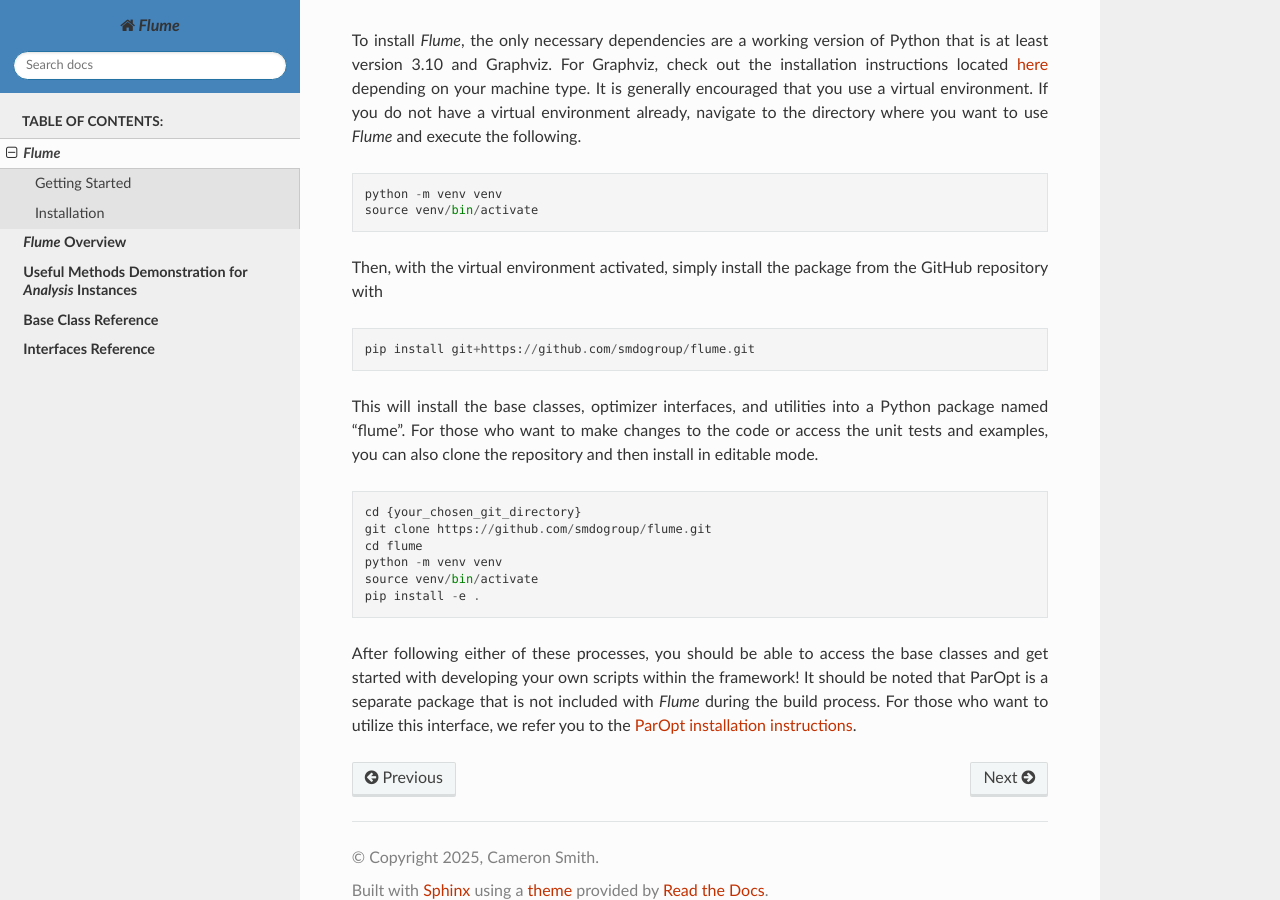
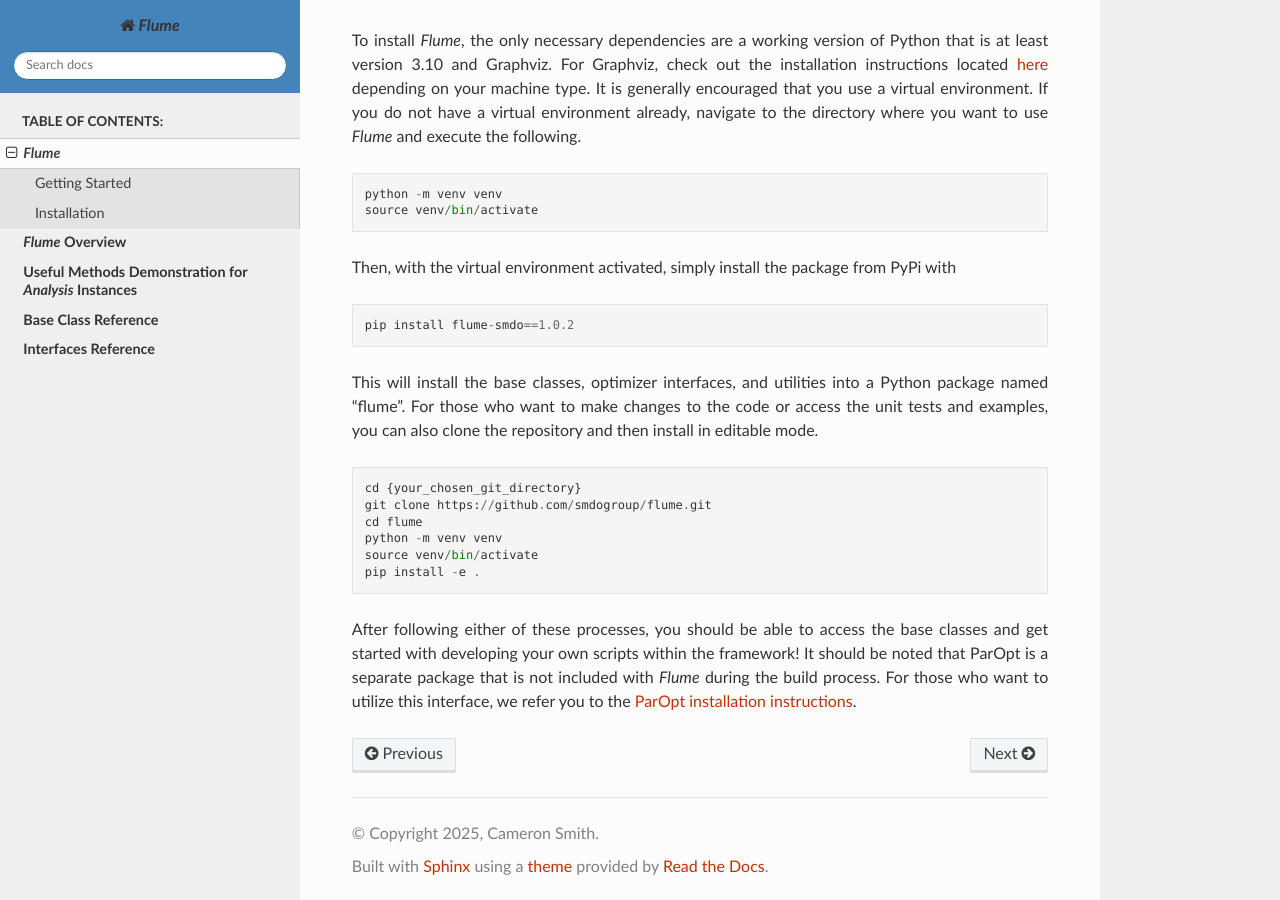
Before and after one commit to smdogroup/flume, a Sphinx documentation site: the page built from docs/source/README.md, in a window 1280 px wide and 900 px high, scrolled down 608 px. Built offline with Sphinx 7.4.7 and the Read the Docs theme 3.1.0, drawn with Linux system fonts in a browser that asks for light colours.

Commit message:
Installation, packaging, README updates

````diff
--- a/docs/source/README.md
+++ b/docs/source/README.md
@@ -15,10 +15,10 @@ python -m venv venv
 source venv/bin/activate
 ```
 
-Then, with the virtual environment activated, simply install the package from the GitHub repository with
+Then, with the virtual environment activated, simply install the package from PyPi with
 
 ```
-pip install git+https://github.com/smdogroup/flume.git
+pip install flume-smdo==1.0.2
 ```
 
 This will install the base classes, optimizer interfaces, and utilities into a Python package named "flume". For those who want to make changes to the code or access the unit tests and examples, you can also clone the repository and then install in editable mode.
````
Also changed, not shown: README.md (+2 -2 lines), pyproject.toml (+5 -5 lines), 1 other file.
